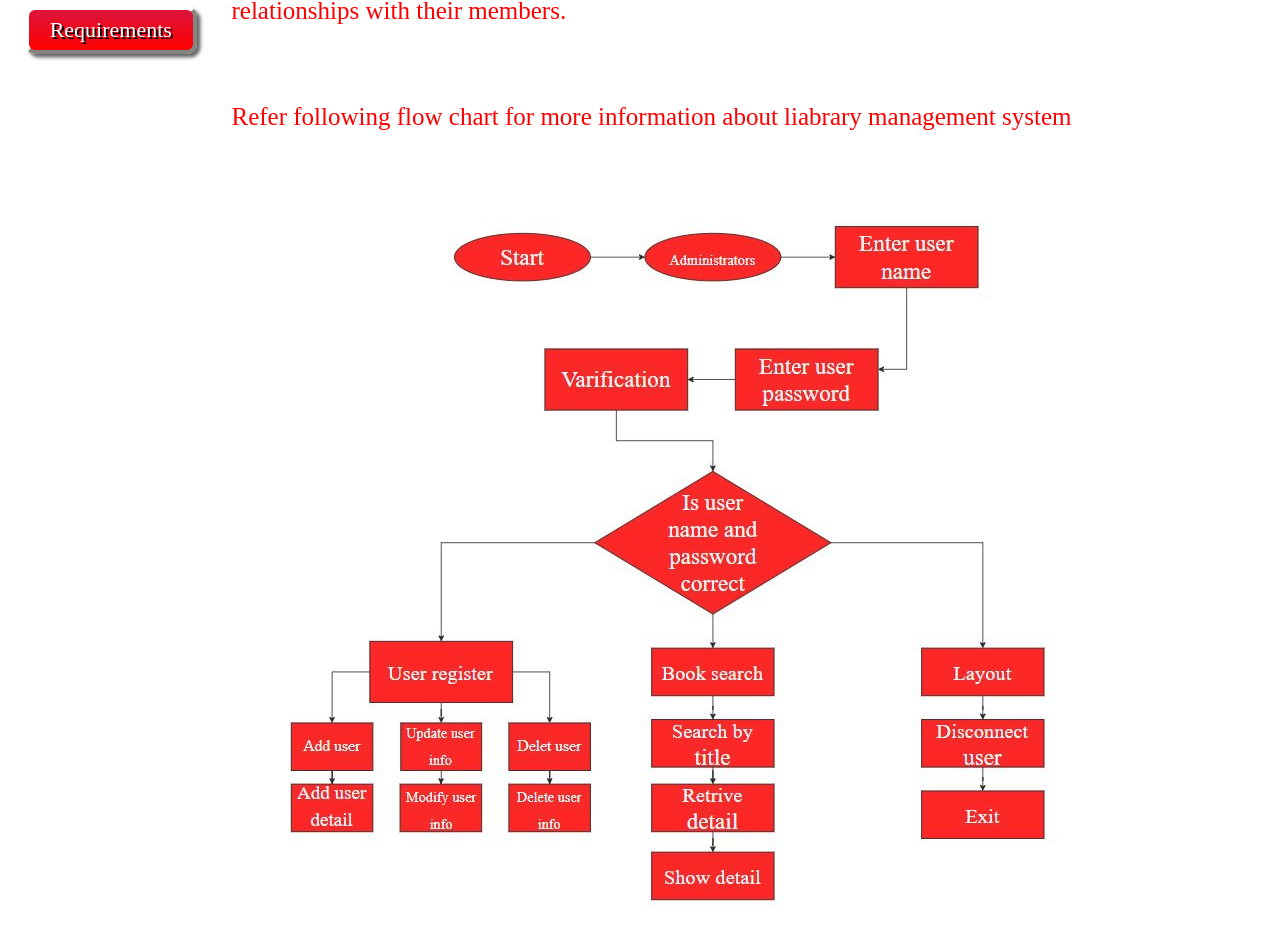
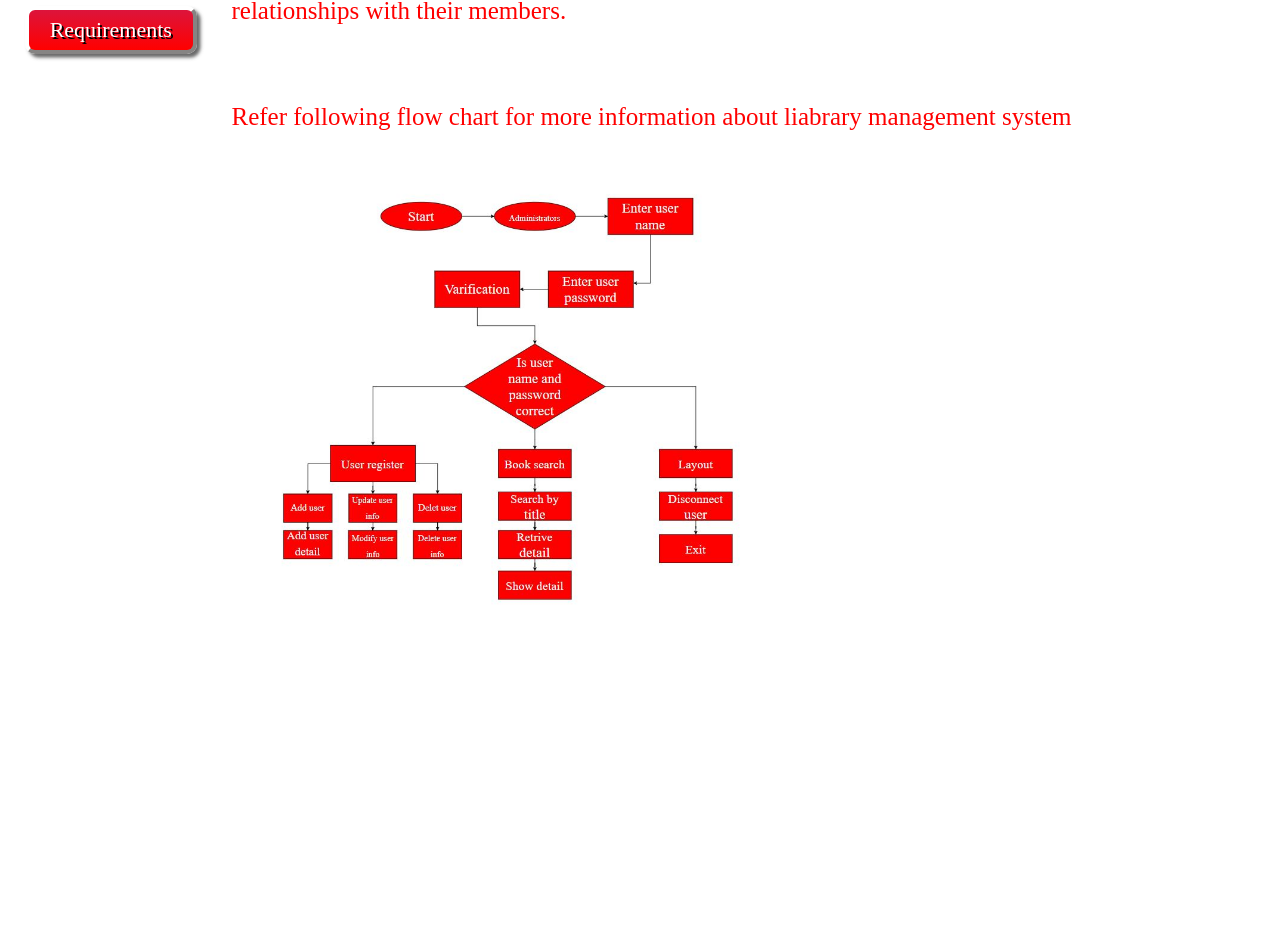
Before and after one commit to Chanakyapt/Library-Management-System, a plain HTML site: page What.html in a window 1280 px wide. Shown: the part 339-1282 px from the top of the page. After the commit the page ends 1043 px from the top, so only its background shows below. Drawn offline with Linux system fonts and the light colour scheme.

Commit message:
Update What.html

```diff
--- a/What.html
+++ b/What.html
@@ -37,10 +37,10 @@
 					A Library Management System is a software built to handle the primary housekeeping functions of a library. Libraries rely on library management systems to manage asset collections as well as relationships with their members.
 				</p>
 				<br>
-				<p class="fig">
+				<p>
 					Refer following flow chart for more information about liabrary management system
-					<figure class="s2">
-						<img src="flow1.jpg" style="opacity: 0.85">
+					<figure>
+						<img src="flow1.jpg" width="50%" height="50%"/>
 					</figure>
 				</p>
 			</div>
```
